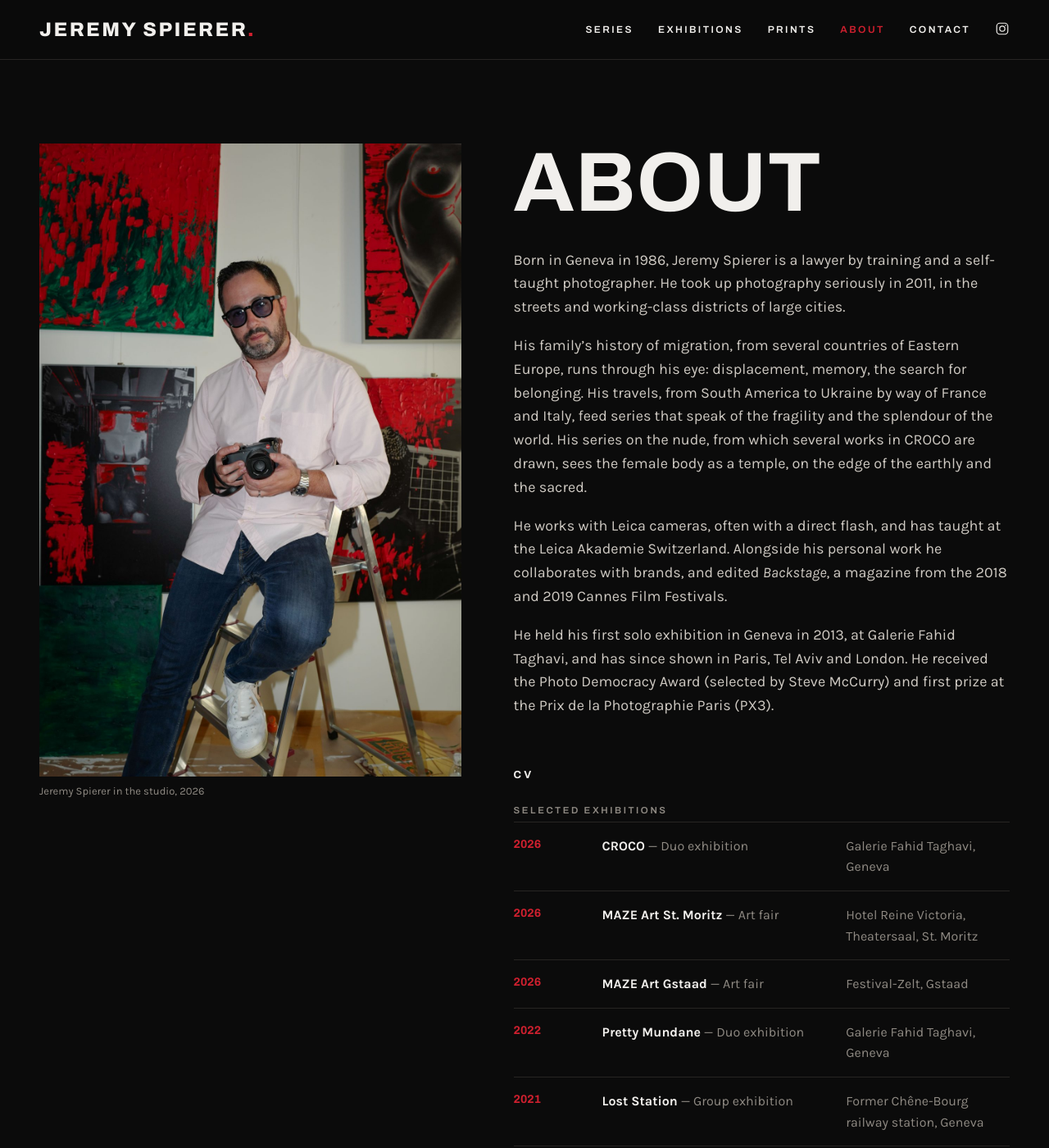
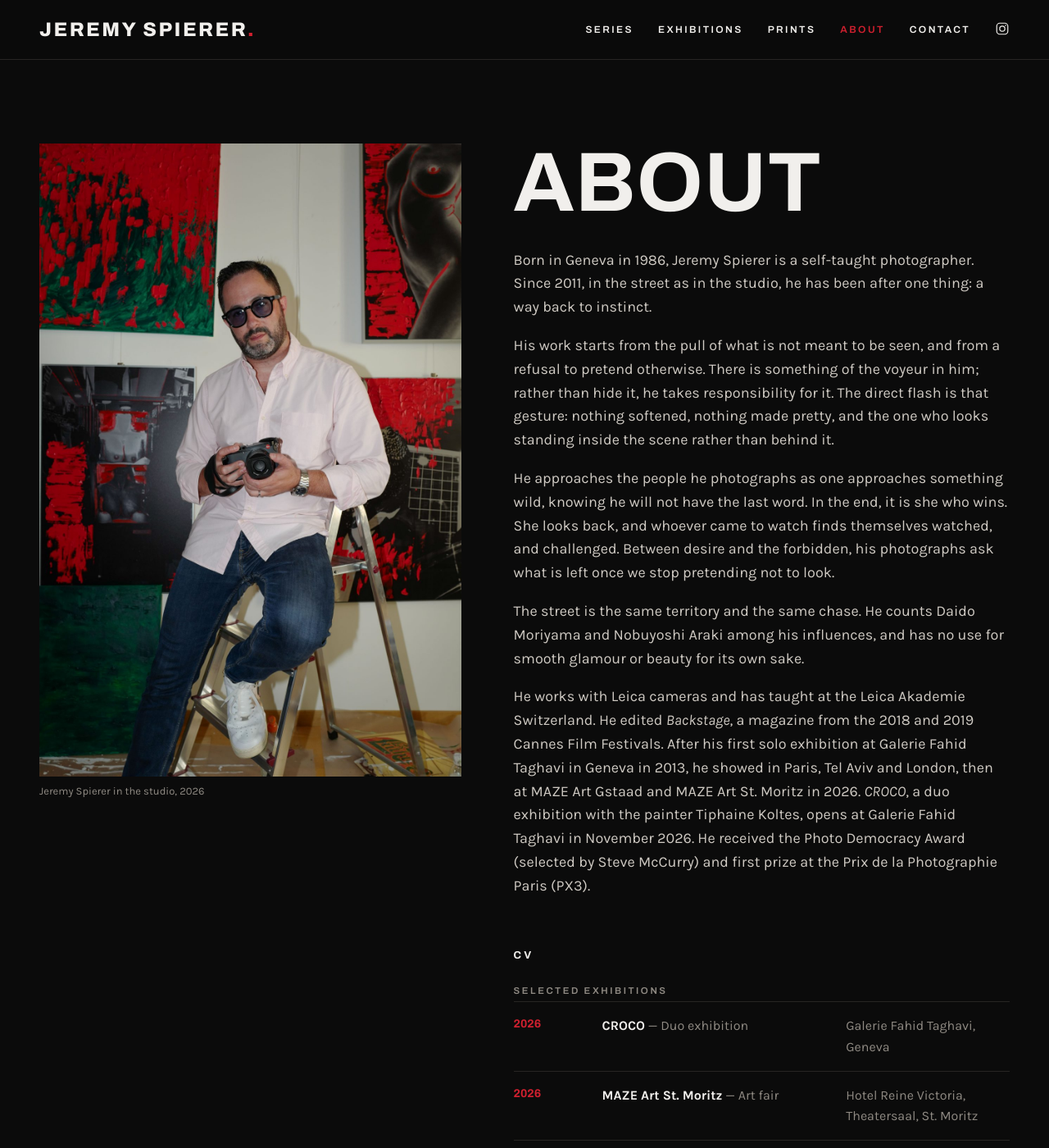
Before and after one commit to jeremie86-lab/jeremie86-lab.github.io, a Jekyll site: the page built from about.md, in a window 1280 px wide and 1400 px high. Shown: the whole window at 82% size. Built offline with Jekyll 4.4.1, drawn with Linux system fonts in a browser that asks for light colours.

Commit message:
Rewrite About bio

```diff
--- a/about.md
+++ b/about.md
@@ -14,13 +14,15 @@ portrait_caption: "Jeremy Spierer in the studio, 2026"
     <h1 class="display">About</h1>
     <div class="prose" markdown="1">
 
-Born in Geneva in 1986, Jeremy Spierer is a lawyer by training and a self-taught photographer. He took up photography seriously in 2011, in the streets and working-class districts of large cities.
+Born in Geneva in 1986, Jeremy Spierer is a self-taught photographer. Since 2011, in the street as in the studio, he has been after one thing: a way back to instinct.
 
-His family's history of migration, from several countries of Eastern Europe, runs through his eye: displacement, memory, the search for belonging. His travels, from South America to Ukraine by way of France and Italy, feed series that speak of the fragility and the splendour of the world. His series on the nude, from which several works in CROCO are drawn, sees the female body as a temple, on the edge of the earthly and the sacred.
+His work starts from the pull of what is not meant to be seen, and from a refusal to pretend otherwise. There is something of the voyeur in him; rather than hide it, he takes responsibility for it. The direct flash is that gesture: nothing softened, nothing made pretty, and the one who looks standing inside the scene rather than behind it.
 
-He works with Leica cameras, often with a direct flash, and has taught at the Leica Akademie Switzerland. Alongside his personal work he collaborates with brands, and edited *Backstage*, a magazine from the 2018 and 2019 Cannes Film Festivals.
+He approaches the people he photographs as one approaches something wild, knowing he will not have the last word. In the end, it is she who wins. She looks back, and whoever came to watch finds themselves watched, and challenged. Between desire and the forbidden, his photographs ask what is left once we stop pretending not to look.
 
-He held his first solo exhibition in Geneva in 2013, at Galerie Fahid Taghavi, and has since shown in Paris, Tel Aviv and London. He received the Photo Democracy Award (selected by Steve McCurry) and first prize at the Prix de la Photographie Paris (PX3).
+The street is the same territory and the same chase. He counts Daido Moriyama and Nobuyoshi Araki among his influences, and has no use for smooth glamour or beauty for its own sake.
+
+He works with Leica cameras and has taught at the Leica Akademie Switzerland. He edited *Backstage*, a magazine from the 2018 and 2019 Cannes Film Festivals. After his first solo exhibition at Galerie Fahid Taghavi in Geneva in 2013, he showed in Paris, Tel Aviv and London, then at MAZE Art Gstaad and MAZE Art St. Moritz in 2026. *CROCO*, a duo exhibition with the painter Tiphaine Koltes, opens at Galerie Fahid Taghavi in November 2026. He received the Photo Democracy Award (selected by Steve McCurry) and first prize at the Prix de la Photographie Paris (PX3).
 
 </div>
     <section class="cv" aria-labelledby="h-cv">
```
